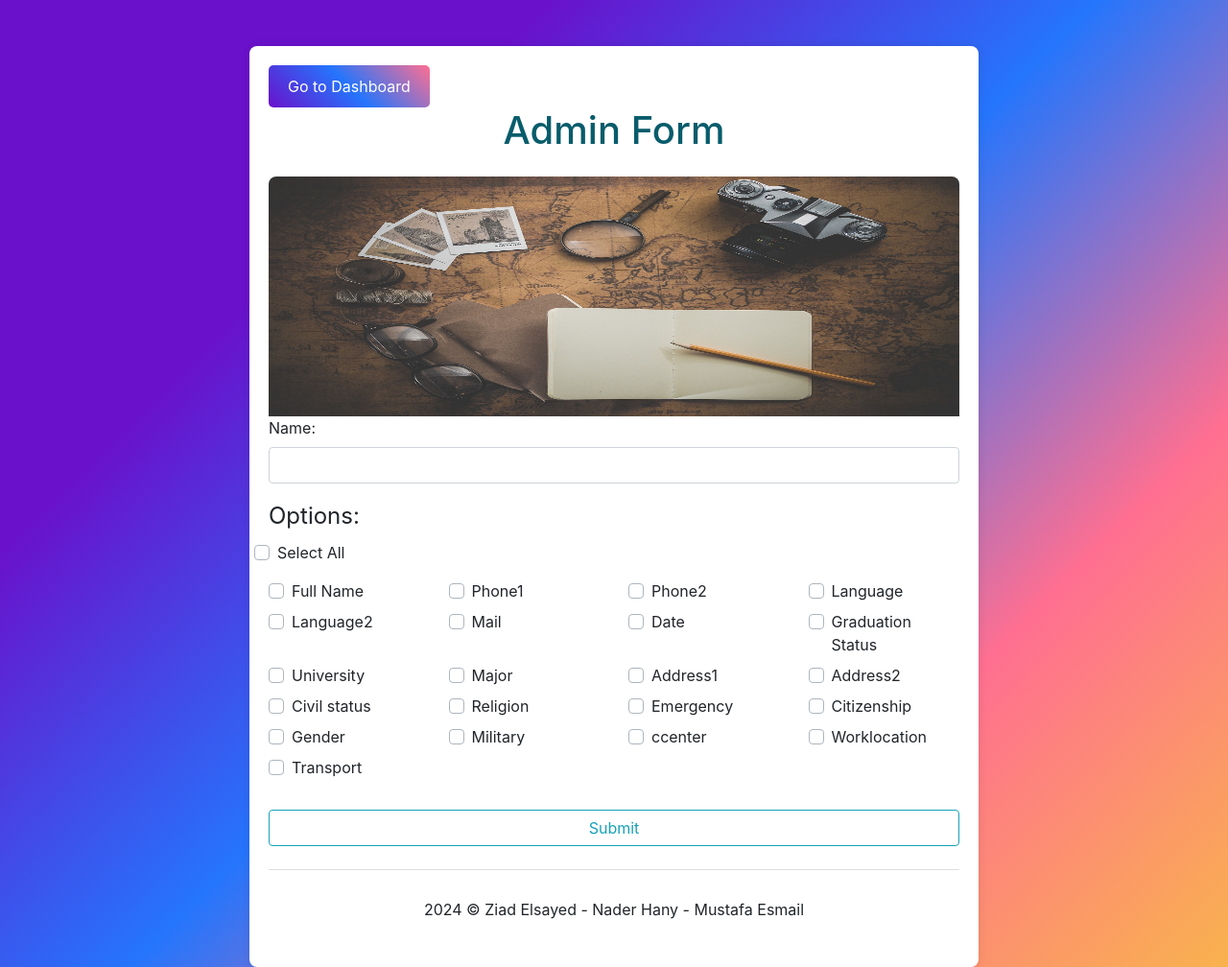
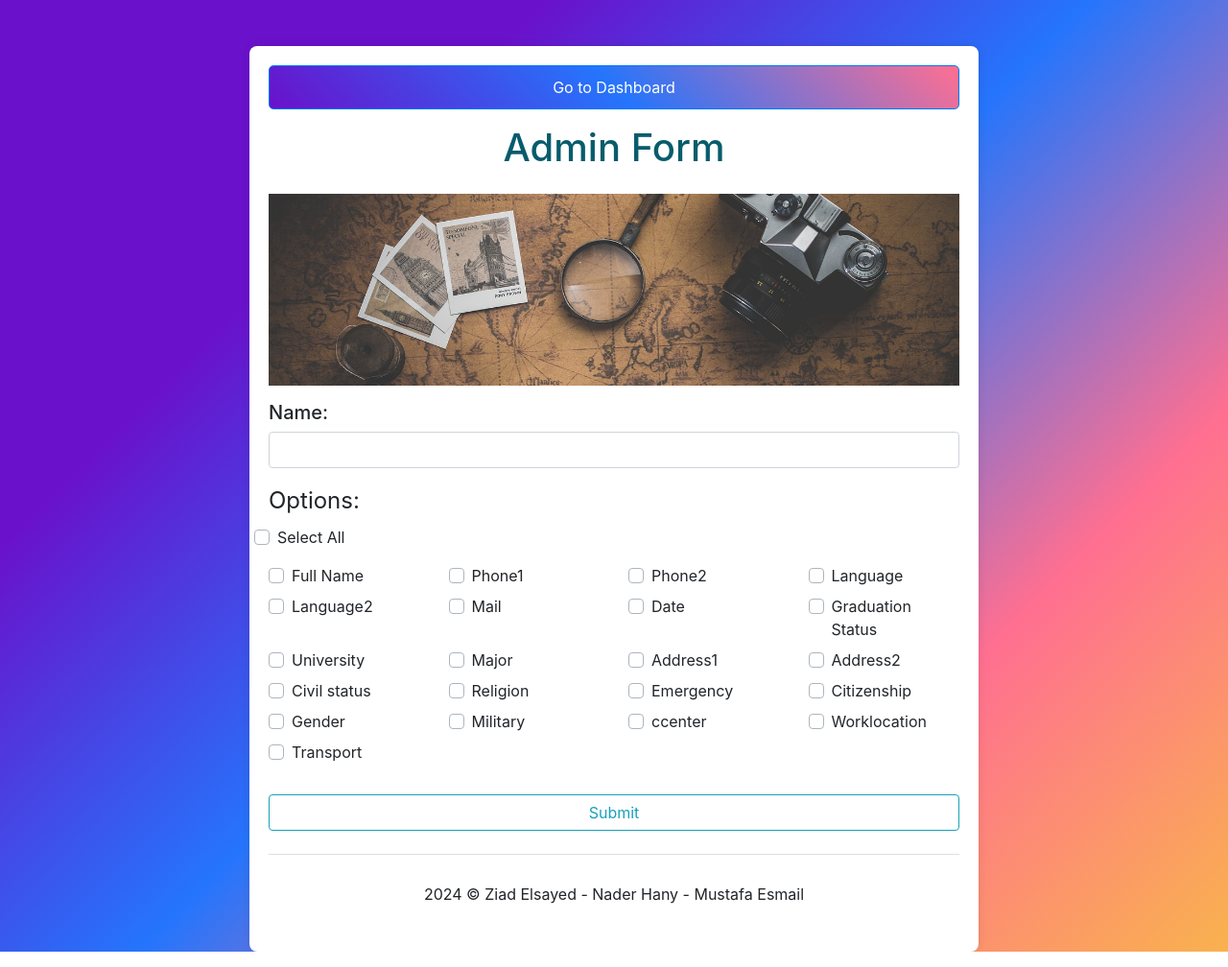
Before and after one commit to ziadelsayed0/Job-Application-Submission-System, a Flask app: page / in a window 1280 px wide. Shown: the whole page at 96% size. Run offline with Flask 3, Linux system fonts and the light colour scheme; some libraries are stand-ins or nearby versions.

```diff
--- a/templates/admin.html
+++ b/templates/admin.html
@@ -14,6 +14,15 @@
 
         h1 {
             color: #085c6b;
+            font-size: 2.5rem;
+            /* Adjust font size for larger screens */
+        }
+
+        @media (max-width: 576px) {
+            h1 {
+                font-size: 1.8rem;
+                /* Smaller font size for mobile screens */
+            }
         }
 
         .form-container {
@@ -31,10 +40,26 @@
             background-color: #007bff;
         }
 
+        .header-container {
+            width: 100%;
+            /* Adjust width as needed */
+            height: 200px;
+            /* Set the height you want to show */
+            overflow: hidden;
+            /* Hide the overflow */
+            position: relative;
+            /* Position relative for absolute positioning of the image */
+        }
+
         .header-image {
+            position: absolute;
+            /* Allows us to position the image */
+            top: -50px;
+            /* Adjust the top position to crop the image */
+            left: 0;
+            /* Align the image to the left */
             width: 100%;
-            height: 250px;
-            border-radius: 8px 8px 0 0;
+            /* Ensure the image covers the entire width */
         }
 
         .card-footer {
@@ -64,12 +89,14 @@
     <div class="container mt-5">
         <div class="row justify-content-center">
             <div class="col-md-8 form-container">
-                <a href="{{ url_for('dashboard') }}" class="gradient-btn">Go to Dashboard</a>
-                <h1 class="text-center mb-4">Admin Form</h1>
-                <img src="../static/assets/images/header2.jpg" class="header-image" alt="Header Image">
+                <a href="{{ url_for('dashboard') }}" class="btn btn-primary btn-block gradient-btn mb-3">Go to Dashboard</a>
+                <h1 class="text-center mb-4 ">Admin Form</h1>
+                <div class="header-container">
+                    <img src="../static/assets/images/header2.jpg" class="header-image" alt="Header Image">
+                </div>
                 <form id="adminForm">
                     <div class="form-group">
-                        <label for="formname">Name:</label>
+                        <label for="formname" class="h5 mt-3">Name:</label>
                         <input type="text" class="form-control" id="formname" name="name" required>
                     </div>
                     <fieldset>
```
Also changed, not shown: templates/dashboard.html (+15 -0 lines).
